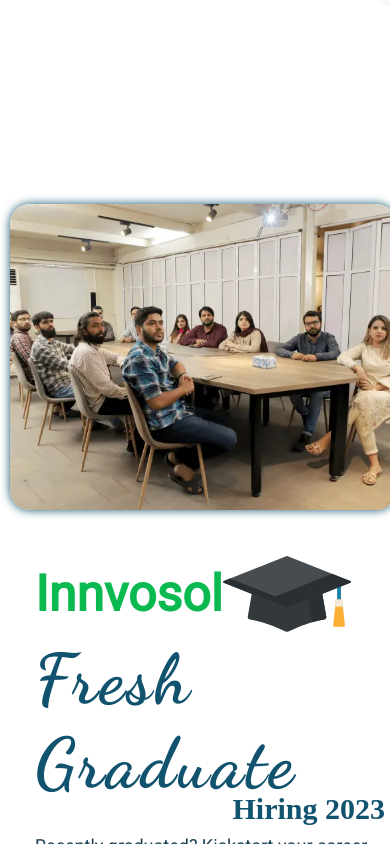
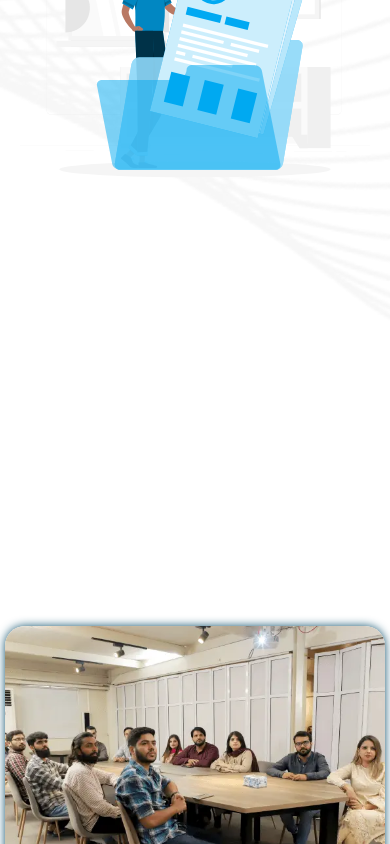
Before and after one commit to BasharatAliKing/innvosol-project, a React (Create React App) app: page /Carrier in a window 390 px wide. Shown: the part 720-1564 px from the top of the page. Built offline with nearby package versions, Linux system fonts and the light colour scheme.

Commit message:
code added

```diff
--- a/src/Utilities/Carrier.css
+++ b/src/Utilities/Carrier.css
@@ -85,18 +85,41 @@
     }
 }
 @media(max-width:576px){
+    #header{
+        width: 100%;
+    }
     #Carrier{
-        height: 100vh;
+        width: 100%;
+        height: 150vh;
     }
+
     #Carrier{
         padding: 0px 20px;
     }
     #Carrier .buttons{
         flex-direction: column;
     }
+    #fresh-hiring{
+        width: 100%;
+        padding: 0px 20px;
+    }
+    #fresh-hiring .second {
+        padding-left: 0px;
+        padding: 20px;
+
+    }
+    #fresh-hiring h2 {
+        font-size: 50px;
+    }
+    #fresh-hiring .col-lg-6{
+        padding: 0px;
+    }
+    #fresh-hiring .para {
+        margin-top: -10px;
+        font-size: 25px;
+    }
     #fresh-hiring .img{
-       width: 99%;
-       margin: 0px 10px;
+       width: 100%;
     }
 
 }
```
